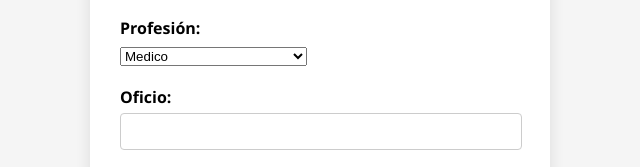
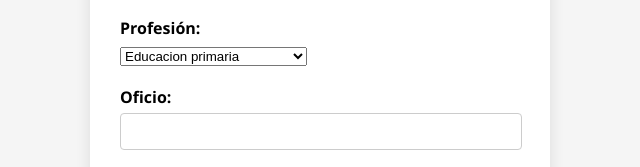
Before and after one commit to AngelJRomero21/caes, a plain HTML site: page registro/index.html in a window 1280 px wide. Shown: the part 369-536 px from the top of the page, 320-960 px from the left. Drawn offline with Linux system fonts and the light colour scheme.

Commit message:
Update "Daniel"

```diff
--- a/registro/index.html
+++ b/registro/index.html
@@ -36,6 +36,8 @@
     <div class="form-group">
       <label for="profesion">Profesión:</label>
       <select name="profesion" id="profesion">
+          <option value="educacion primaria">Educacion primaria</option>
+          <option value="educacion secundaria">Educacion secundaria</option>
           <option value="medico">Medico</option>
           <option value="abogado">Abogado</option>
           <option value="ingeniero">Ingeniero</option>
@@ -82,7 +84,9 @@
           <option value="bombero/a">Bombero/a</option>
           <option value="politico/a">Politico/a</option>
           <option value="chef">Chef</option>
-        </select>
+          <option value="agricultor/a">Agricultor/a</option>
+          <option value="otros">Otros</option>
+      </select>
     </div>
     <div class="form-group">
       <label for="oficio">Oficio:</label>
```
